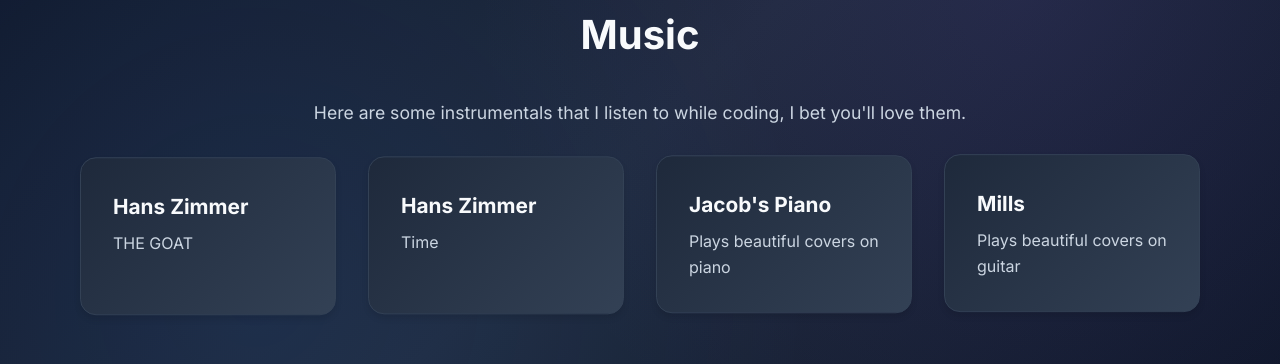
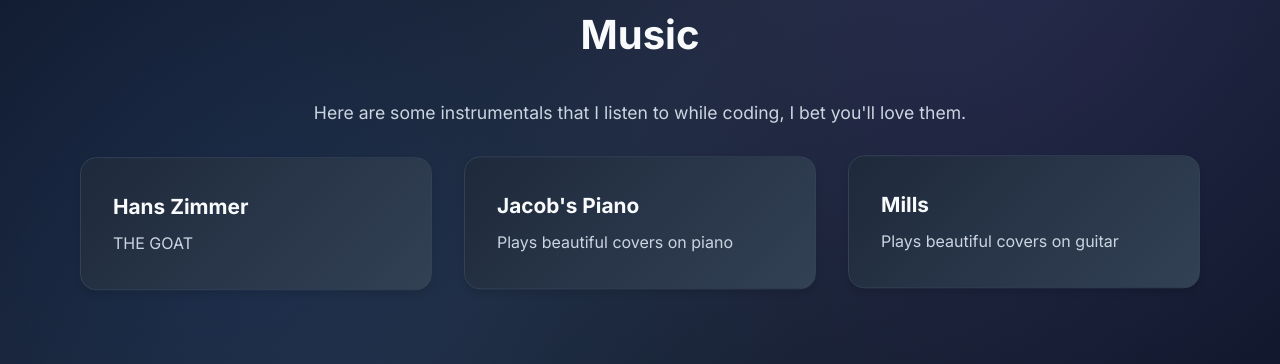
Before and after one commit to Akash3106/portfolio, a plain HTML site: page index.html in a window 1280 px wide. Shown: the part 3247-3611 px from the top of the page. Drawn offline with Linux system fonts and the light colour scheme.

Commit message:
Update index.html

```diff
--- a/index.html
+++ b/index.html
@@ -260,10 +260,6 @@
               <p>THE GOAT</p>
             </div>
             <div class="music-item">
-              <h3>Hans Zimmer</h3>
-              <p>Time</p>
-            </div>
-            <div class="music-item">
               <h3>Jacob's Piano</h3>
               <p>Plays beautiful covers on piano</p>
             </div>
```
